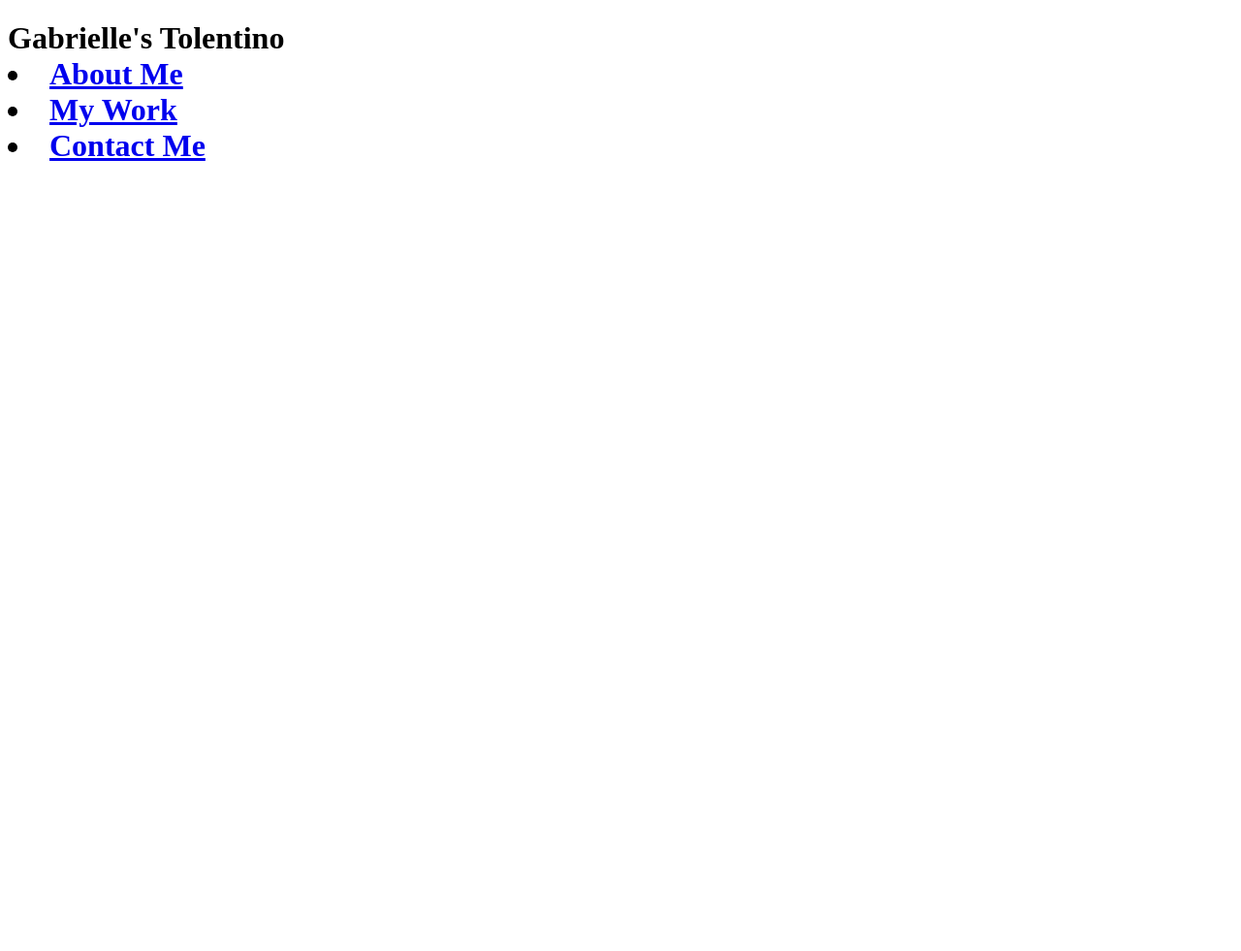
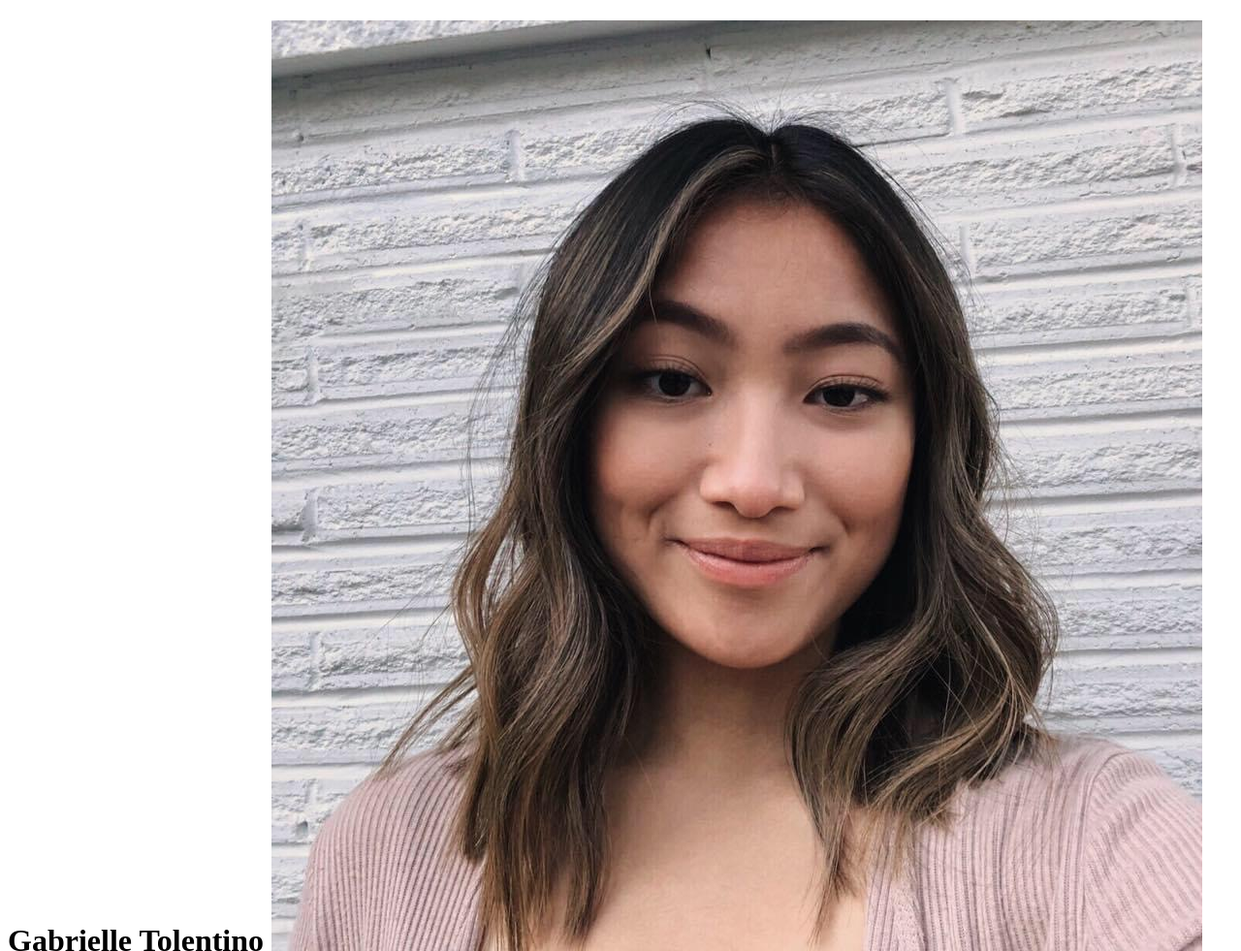
Before and after one commit to gabimtolentino/Tolentino-Portfolio, a plain HTML site: page index.html in a window 1280 px wide. Shown: the top 981 px of the page at 97% size. Before the commit the page ends 800 px from the top, so only its background shows below. Drawn offline with Linux system fonts and the light colour scheme.

Commit message:
add portfolio photo in html

```diff
--- a/index.html
+++ b/index.html
@@ -7,7 +7,8 @@
 
 <body>
     <header>
-        <h1>Gabrielle's Tolentino<h/1>
+        <h1>Gabrielle Tolentino<h/1>
+            <img src="./images/portfolio-photo.JPG" >
         <nav>
             <li>
                 <a href="#about-me">About Me</a>
@@ -21,6 +22,9 @@
         </nav>
     </header>
 
+    <main>
+
+    </main>
 </body>
 
 </html>
```
Also changed, not shown: images/portfolio-photo.JPG (added), 1 other file.
